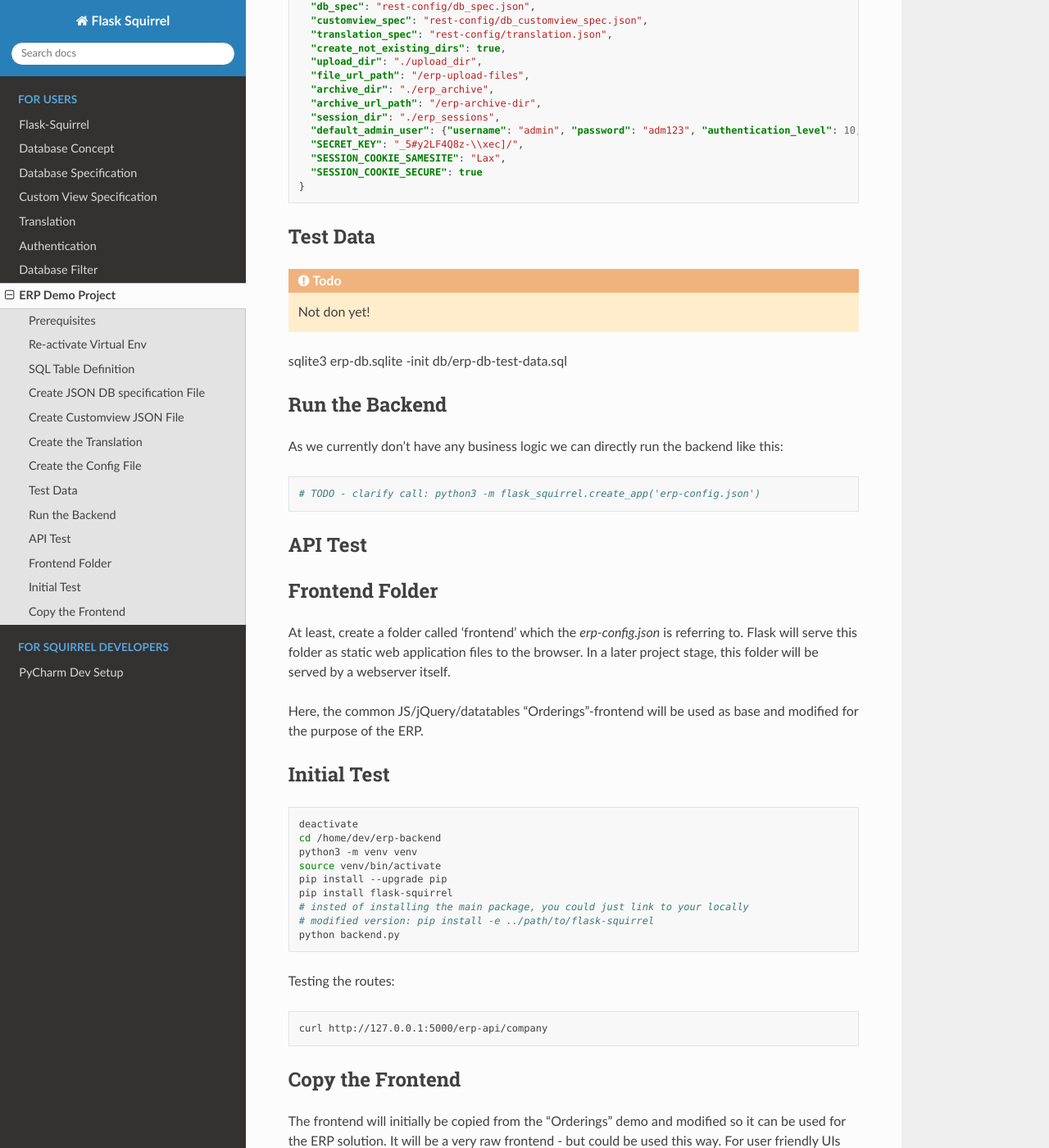
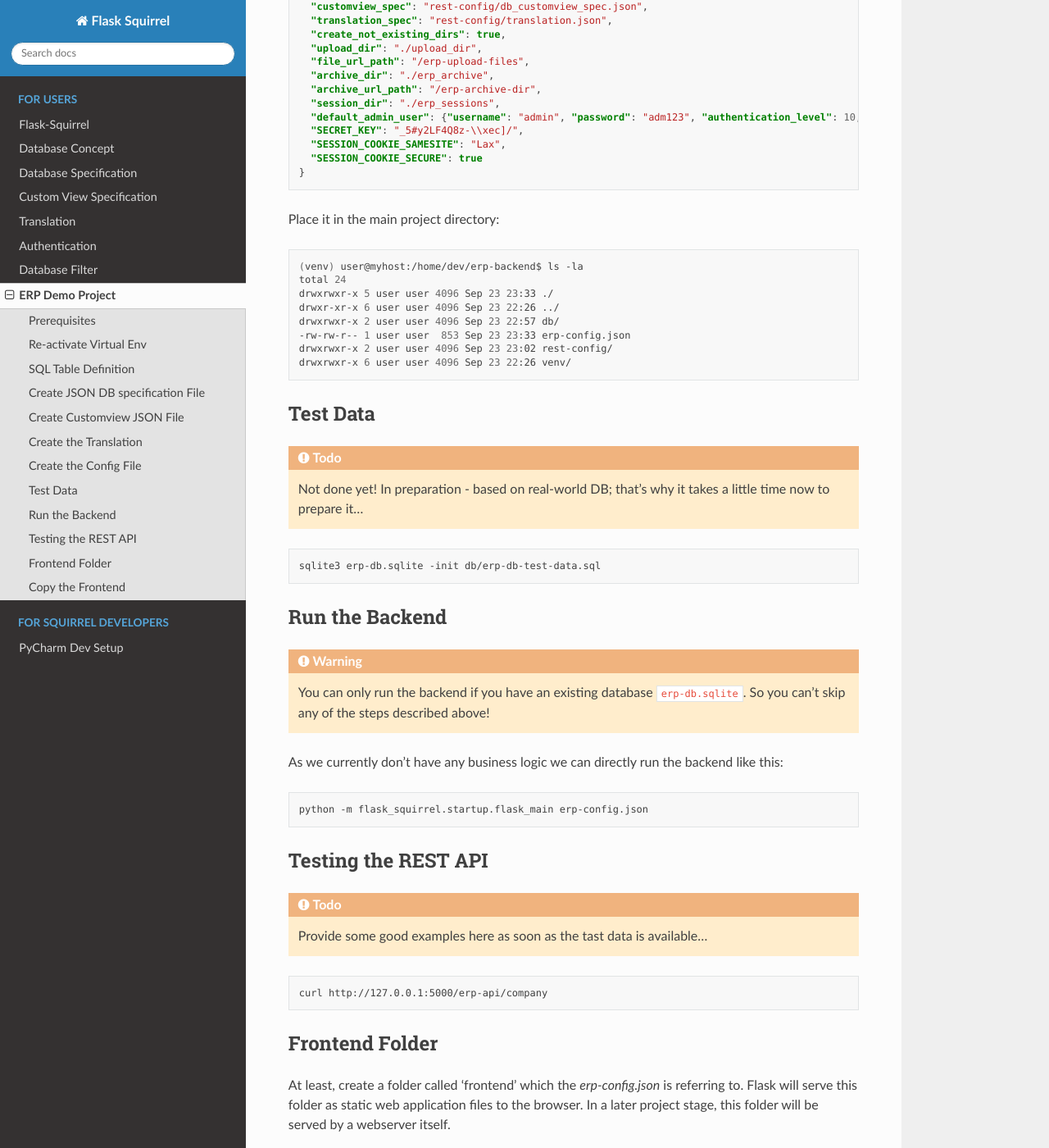
Before and after one commit to ClNo/flask-squirrel, a Sphinx documentation site: the page built from docs/user/erp-demo-project.rst, in a window 1280 px wide and 1400 px high, scrolled down 7202 px. Shown: the whole window at 82% size. Built offline with Sphinx 7.4.7 and the Read the Docs theme 2.0.0, drawn with Linux system fonts in a browser that asks for light colours; some of the changed text lies outside the part shown.

Commit message:
[fix] erp-demo: fixed the ERP demo tutorial, fixed the flask_main script

```diff
--- a/docs/user/erp-demo-project.rst
+++ b/docs/user/erp-demo-project.rst
@@ -102,8 +102,8 @@ For step 1 and 2 you could do it this way:
 
    cd /home/dev/erp-backend
    mkdir db
-   cp ../erp-demo/db/erp-db-mysql-workbench.mwb db/
-   cp ../erp-demo/db/erp-db-mysql-workbench.sql db/
+   cp ../flask-squirrel/examples/erp-demo/db/erp-db-mysql-workbench.mwb db/
+   cp ../flask-squirrel/examples/erp-demo/db/erp-db-mysql-workbench.sql db/
 
 If you like to modify the database open it in the MySQL Workbench, edit the tables and export the
 SQL commands like this:
@@ -169,7 +169,7 @@ will give a selection list at the end.
 .. code-block:: shell
 
    mkdir rest-config
-   python ./flask-squirrel/flask_squirrel/tools/extract_dbspec.py db/erp-db-mysql-workbench.sql rest-config/db_spec.json
+   python ../flask-squirrel/flask_squirrel/tools/extract_dbspec.py db/erp-db-mysql-workbench.sql rest-config/db_spec.json
 
 
 Create Customview JSON File
@@ -192,7 +192,6 @@ Here, an initial file containing all the tables and fields will be created using
 
 .. code-block:: shell
 
-   pip install jsbeautifier
    python ../flask-squirrel/flask_squirrel/tools/initial_customview_translation.py rest-config/db_spec.json rest-config/db_customview_spec.json rest-config/translation.json
 
 The generated file :code:`db_customview_spec.json` no contains references to the foreign table and
@@ -358,28 +357,58 @@ Create the Config File
      "SESSION_COOKIE_SECURE": true
    }
 
+Place it in the main project directory:
+
+.. code-block:: shell
+
+   (venv) user@myhost:/home/dev/erp-backend$ ls -la
+   total 24
+   drwxrwxr-x 5 user user 4096 Sep 23 23:33 ./
+   drwxr-xr-x 6 user user 4096 Sep 23 22:26 ../
+   drwxrwxr-x 2 user user 4096 Sep 23 22:57 db/
+   -rw-rw-r-- 1 user user  853 Sep 23 23:33 erp-config.json
+   drwxrwxr-x 2 user user 4096 Sep 23 23:02 rest-config/
+   drwxrwxr-x 6 user user 4096 Sep 23 22:26 venv/
+
+
 Test Data
 ---------
 
 .. todo::
 
-   Not don yet!
+   Not done yet! In preparation - based on real-world DB; that's why it takes a little
+   time now to prepare it...
 
-sqlite3 erp-db.sqlite -init db/erp-db-test-data.sql
+.. code-block:: shell
+
+   sqlite3 erp-db.sqlite -init db/erp-db-test-data.sql
 
 
 Run the Backend
 ---------------
 
+.. warning::
+
+   You can only run the backend if you have an existing database :code:`erp-db.sqlite`.
+   So you can't skip any of the steps described above!
+
 As we currently don't have any business logic we can directly run the backend like this:
 
 .. code-block:: shell
 
-   # TODO - clarify call: python3 -m flask_squirrel.create_app('erp-config.json')
+   python -m flask_squirrel.startup.flask_main erp-config.json
 
 
-API Test
---------
+Testing the REST API
+--------------------
+
+.. todo::
+
+   Provide some good examples here as soon as the tast data is available...
+
+.. code-block:: shell
+
+   curl http://127.0.0.1:5000/erp-api/company
 
 
 Frontend Folder
@@ -392,26 +421,6 @@ a webserver itself.
 Here, the common JS/jQuery/datatables "Orderings"-frontend will be used as base and modified for the purpose
 of the ERP.
 
-Initial Test
-------------
-
-.. code-block:: shell
-
-   deactivate
-   cd /home/dev/erp-backend
-   python3 -m venv venv
-   source venv/bin/activate
-   pip install --upgrade pip
-   pip install flask-squirrel
-   # insted of installing the main package, you could just link to your locally
-   # modified version: pip install -e ../path/to/flask-squirrel
-   python backend.py
-
-Testing the routes:
-
-.. code-block:: shell
-
-   curl http://127.0.0.1:5000/erp-api/company
 
 Copy the Frontend
 -----------------
```
Also changed, not shown: 2 other files.
